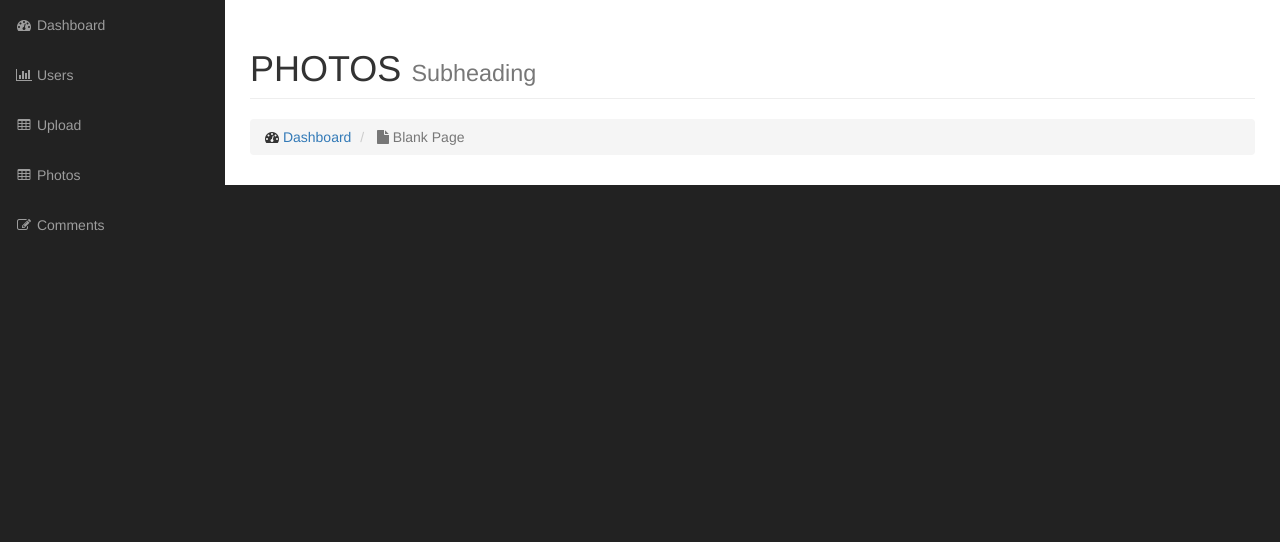
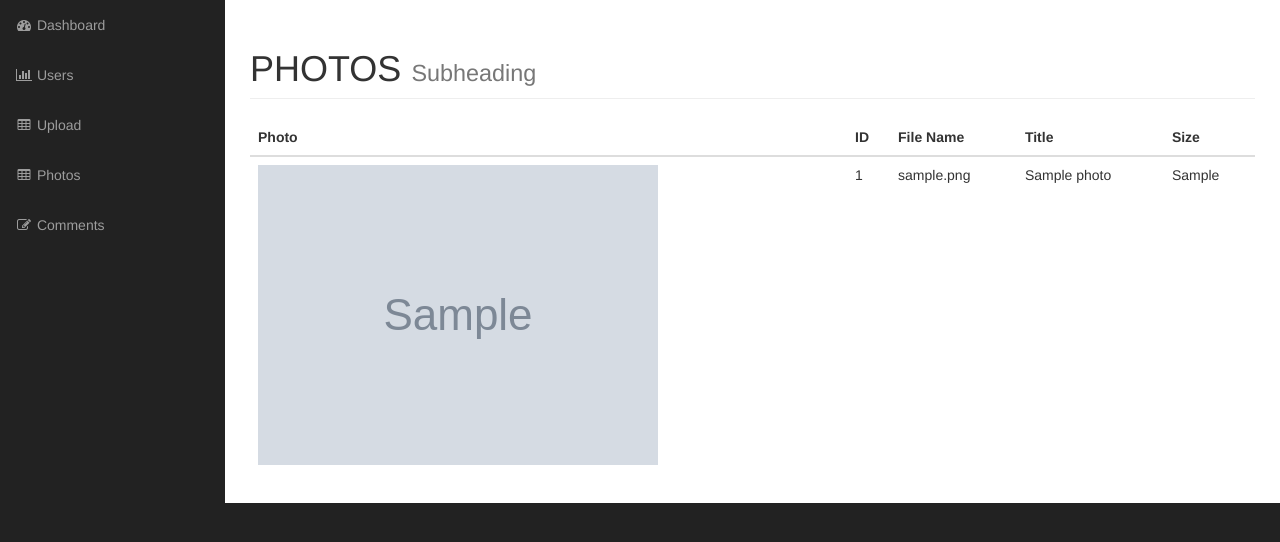
Before and after one commit to marosfilip/gallery, a PHP site: page /admin/photos.php in a window 1280 px wide. Shown: the part 51-593 px from the top of the page. Run offline with PHP 8.4, Linux system fonts and the light colour scheme; the visitor is signed in with stand-in values (Sample User, id 1); tables that the repository leaves empty or names only in its code hold one stand-in row (values such as "Sample post"); grey boxes marked "Sample" are stand-in pictures; grey boxes labelled with a size stand in for pictures from a placeholder-image service; some libraries are stand-ins or nearby versions.

Commit message:
photo.php and photos.php edited

```diff
--- a/admin/includes/photo.php
+++ b/admin/includes/photo.php
@@ -43,6 +43,11 @@ class Photo extends Db_object {
 
 	} // End of set_file method
 
+	public function picture_path()
+	{
+		return $this->upload_directory.DS.$this->filename;
+	}
+
 	public function save() {
 		if ($this->photo_id) {
 			$this->update();
--- a/admin/photos.php
+++ b/admin/photos.php
@@ -1,4 +1,15 @@
 <?php include("includes/header.php"); ?>
+<?php if(!$session->is_signed_in()) { redirect("login.php"); } ?>
+<?php
+
+
+$photos = Photo::find_all();
+
+
+
+
+
+ ?>
 
         <!-- Navigation -->
         <nav class="navbar navbar-inverse navbar-fixed-top" role="navigation">
@@ -29,14 +40,41 @@
                             PHOTOS
                             <small>Subheading</small>
                         </h1>
-                        <ol class="breadcrumb">
-                            <li>
-                                <i class="fa fa-dashboard"></i>  <a href="index.html">Dashboard</a>
-                            </li>
-                            <li class="active">
-                                <i class="fa fa-file"></i> Blank Page
-                            </li>
-                        </ol>
+
+
+                        <div class="col-md12">
+
+                            <table class="table table-hover">
+                                <thead>
+                                    <tr>
+                                        <th>Photo</th>
+                                        <th>ID</th>
+                                        <th>File Name</th>
+                                        <th>Title</th>
+                                        <th>Size</th>
+                                    </tr>
+                                </thead>
+                                <tbody>
+                                <?php foreach ($photos as $photo) : ?>
+
+                                    <tr>
+                                        <td><img src="<?php echo $photo->picture_path(); ?>" alt=""></td>
+                                        <td><?php echo $photo->photo_id; ?></td>
+                                        <td><?php echo $photo->filename; ?></td>
+                                        <td><?php echo $photo->title; ?></td>
+                                        <td><?php echo $photo->size; ?></td>
+                                    </tr>
+
+                                <?php endforeach; ?>
+
+                                </tbody>
+
+                            </table><!-- End of Table -->
+
+
+                        </div>
+
+
                     </div>
                 </div>
                 <!-- /.row -->
```
Also changed, not shown: admin/images/_large_image_4.jpg (added), admin/images/image-1.jpg (added), admin/images/images-4.jpg (added).
